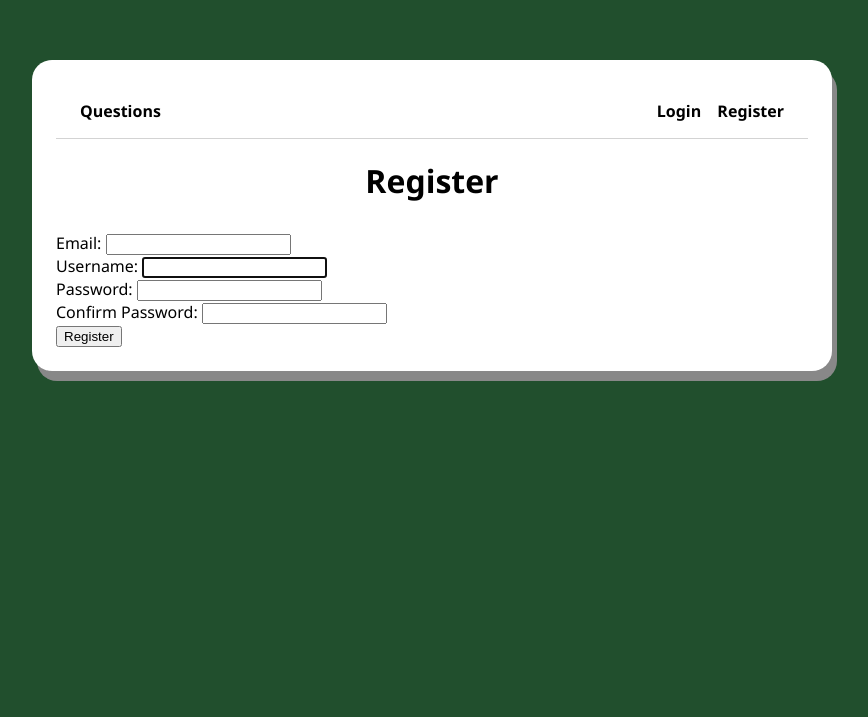
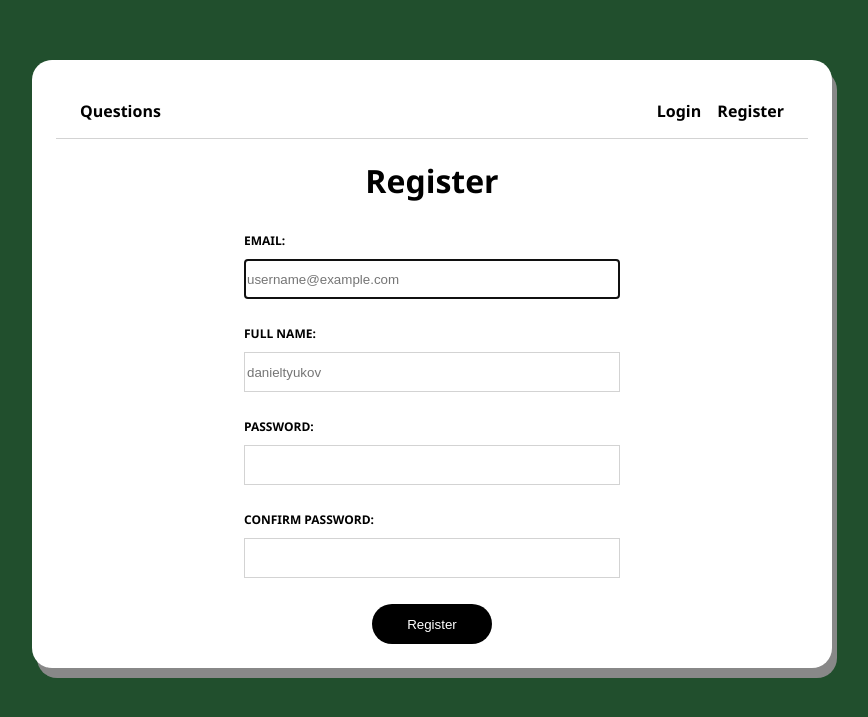
Before and after one commit to danieltyukov/aspire-school-forum, a Django app: page /register in a window 1280 px wide. Shown: the top 717 px of the page, without its empty margins (208-1076 px from the left). Run offline with Django 3.2, Linux system fonts and the light colour scheme.

Commit message:
set up the css file and updated the register page

```diff
--- a/main/forms.py
+++ b/main/forms.py
@@ -1,8 +1,20 @@
-from django.contrib.auth.forms import UserCreationForm
+from django.contrib.auth.forms import UserCreationForm, AuthenticationForm
 from django.contrib.auth.models import User
+from .models import Question, Response
+from django import forms
 
 
 class RegisterUserForm(UserCreationForm):
     class Meta:
         model = User
-        fields = ["username", "email", "password1", "password2"]
+        fields = ['username', 'email', 'password1', 'password2']
+        widgets = {
+            'email': forms.EmailInput(attrs={
+                'required': True,
+                'placeholder': 'username@example.com',
+                'autofocus': True
+            }),
+            'username': forms.TextInput(attrs={
+                'placeholder': 'danieltyukov',
+            })
+        }
--- a/main/static/css/style.css
+++ b/main/static/css/style.css
@@ -15,6 +15,12 @@ a {
   ul {
     list-style: none;
     padding: 0;
+  }
+
+  blockquote {
+    border-left: 6px solid lightgray;
+    padding-left: 6px;
+    margin-left: 15px;
   }
 
   .main {
@@ -47,7 +53,6 @@ ul {
     text-decoration: underline;
   }
 
-
   .user-menu ul li {
     display: inline;
     margin-left: 12px;
@@ -56,6 +61,14 @@ ul {
   .page {
     display: flex;
     flex-direction: column;
+  }
+
+  .new-question-page,
+  .login-page,
+  .register-page {
+    margin: 0 auto;
+    min-width: 50%;
+    max-width: 50%;
   }
 
   .title {
@@ -76,10 +89,140 @@ ul {
     color: black;
     font-size: 18px;
     font-weight: 900;
-    margin: 0;
+    margin: 0
   }
 
   .question-list-item-author {
     color: lightgray;
     margin: 0;
   }
+
+  .register-form {
+    width: 100%;
+  }
+
+  .fieldWrapper {
+    display: flex;
+    flex-direction: column;
+    margin-bottom: 20px;
+  }
+
+  .fieldWrapper label {
+    font-size: 12px;
+    font-weight: 600;
+    text-transform: uppercase;
+    margin-bottom: 10px;
+  }
+
+  .fieldWrapper input {
+    margin-bottom: 6px;
+    border: 1px solid lightgray;
+    min-height: 40px;
+  }
+
+  .error {
+    font-size: 14px;
+    color: red;
+  }
+
+  .errorlist {
+    margin: 0;
+  }
+
+  .non_form_errors {
+    margin-bottom: 20px;
+  }
+
+  .submit-button {
+    display: block;
+    width: 120px;
+    height: 40px;
+    border: none;
+    border-radius: 20px;
+    background-color: black;
+    color: white;
+    margin: 0 auto;
+    cursor: pointer;
+  }
+
+  .question-title {
+    font-weight: 900;
+    margin: 20px auto 0 auto;
+  }
+
+  .question-body {
+    margin-bottom: 6px;
+  }
+
+  .question-author {
+    font-size: 14px;
+    color: lightgray;
+  }
+
+  .responses-container {
+    border-top: 1px solid lightgray;
+    margin-top: 30px;
+  }
+
+  .responses-container-heading {
+    color: lightgray;
+  }
+
+  .no-responses-text {
+    color: lightgray;
+  }
+
+  .response-body {
+    margin: 0;
+  }
+
+  .response-author {
+    color: lightgray;
+    font-style: italic;
+  }
+
+  .reply-button {
+    background-color: transparent;
+    border: none;
+    padding: 0;
+    text-transform: lowercase;
+    color: lightgray;
+    cursor: pointer;
+  }
+
+  .response-form {
+    margin-top: 20px;
+    border-top: 1px solid lightgray;
+    padding: 30px;
+  }
+
+  .reply-form-container {
+    display: none;
+  }
+
+  .reply-form-container.enabled {
+    display: block;
+  }
+
+  .reply-form textarea {
+    width: 100%;
+  }
+
+  .reply-form-cancel-button {
+    font-weight: 600;
+    color: orange;
+    background-color: transparent;
+    border: none;
+    padding: 4px 12px;
+    cursor: pointer;
+  }
+
+  .reply-form-submit-button {
+    font-weight: 600;
+    color: white;
+    background-color: orange;
+    border: none;
+    padding: 4px 12px;
+    border-radius: 4px;
+    cursor: pointer;
+  }
--- a/main/templates/register.html
+++ b/main/templates/register.html
@@ -1,17 +1,19 @@
 {% extends 'layouts/page.html' %}
 
 {% block content %}
-<div class="page regsiter-page">
+<div class="page register-page">
 <h1 class="title">Register</h1>
 
+
 <form method="POST" action="" class="register-form">
+  {% csrf_token %}
 <div class="fieldWrapper">
   <label for="{{form.email.id_for_label}}">Email:</label>
   {{form.email}}
   <span class="error">{{form.email.errors}}</span>
 </div>
 <div class="fieldWrapper">
-    <label for="{{form.username.id_for_label}}">Username:</label>
+  <label for="{{form.username.id_for_label}}">Full Name:</label>
   {{form.username}}
   <span class="error">{{form.username.errors}}</span>
 </div>
@@ -26,7 +28,9 @@
   <span class="error">{{form.password2.errors}}</span>
 </div>
 {% if form.non_field_errors %}
+<div class="non_form_errors">
   <span class="error">{{form.non_field_errors.as_ul}}</span>
+</div>
 {% endif %}
 <input type="submit" value="Register" class="submit-button"/>
 </form>
```
Lines whose indentation alone changed are shown as unchanged.
